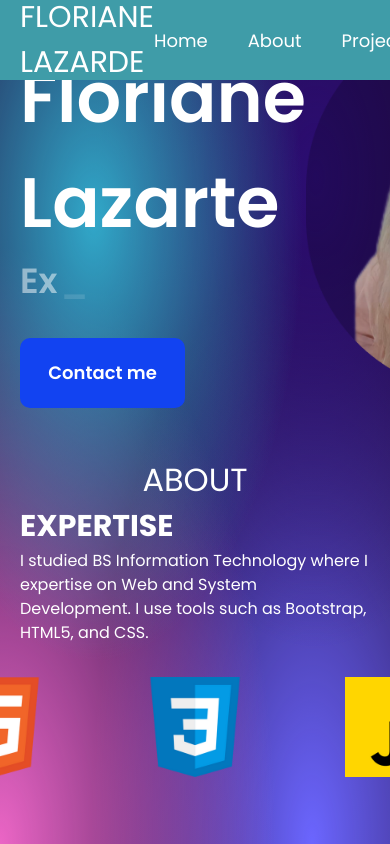
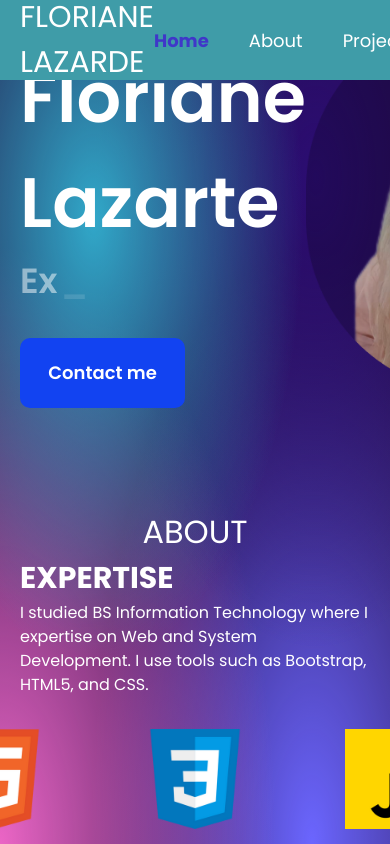
Before and after one commit to FlorianeLazarte/floriane-lazarte, a React (Vite) app: page / in a window 390 px wide. Shown: the top 844 px of the page. Built offline with nearby package versions, Linux system fonts and the light colour scheme.

Commit message:
finalize layout

```diff
--- a/src/components/Navbar.jsx
+++ b/src/components/Navbar.jsx
@@ -24,7 +24,7 @@ function Navbar() {
             to="about"
             spy={true}
             smooth={true}
-            offset={-80}
+            offset={-74}
             duration={300}
             delay={500}
             isDynamic={true}
@@ -37,7 +37,7 @@ function Navbar() {
             to="projects"
             spy={true}
             smooth={true}
-            offset={-80}
+            offset={-73}
             duration={300}
             delay={500}
             isDynamic={true}
--- a/src/index.css
+++ b/src/index.css
@@ -27,6 +27,20 @@ body {
   input {
     @apply w-full h-[40px] rounded-[10px] bg-[#C6A4F0] bg-opacity-50 px-[10px];
   }
+
+  .link {
+    @apply cursor-pointer;
+  }
+}
+li:hover,
+.link:hover {
+  color: #3f37c9;
+}
+
+.active {
+  color: #3f37c9;
+  font-weight: bold;
+  transition: all 200ms ease-in-out;
 }
 
 input::placeholder {
--- a/src/pages/About.jsx
+++ b/src/pages/About.jsx
@@ -3,7 +3,7 @@ import { CSS, HTML, JS } from "../img";
 
 function About() {
   return (
-    <div name="about" className="max-w-[1200px] mx-auto px-5 mb-[100px]">
+    <div name="about" className="max-w-[1200px] mx-auto px-5 mb-[100px] mt-3">
       <div className="mx-auto text-center">
         <h1 className="text-primary text-[32px]">ABOUT</h1>
       </div>
--- a/src/pages/Home.jsx
+++ b/src/pages/Home.jsx
@@ -7,7 +7,7 @@ export default function () {
   return (
     <div
       name="home"
-      className="md:h-screen max-w-[1200px] mx-auto flex items-center justify-between font-semibold mb-12 px-5"
+      className="md:h-screen max-w-[1200px] mx-auto flex items-center justify-between font-semibold mb-[100px] px-5"
     >
       <div className="flex flex-col">
         <span className="text-[30px]">Hi, I'm</span>
```
